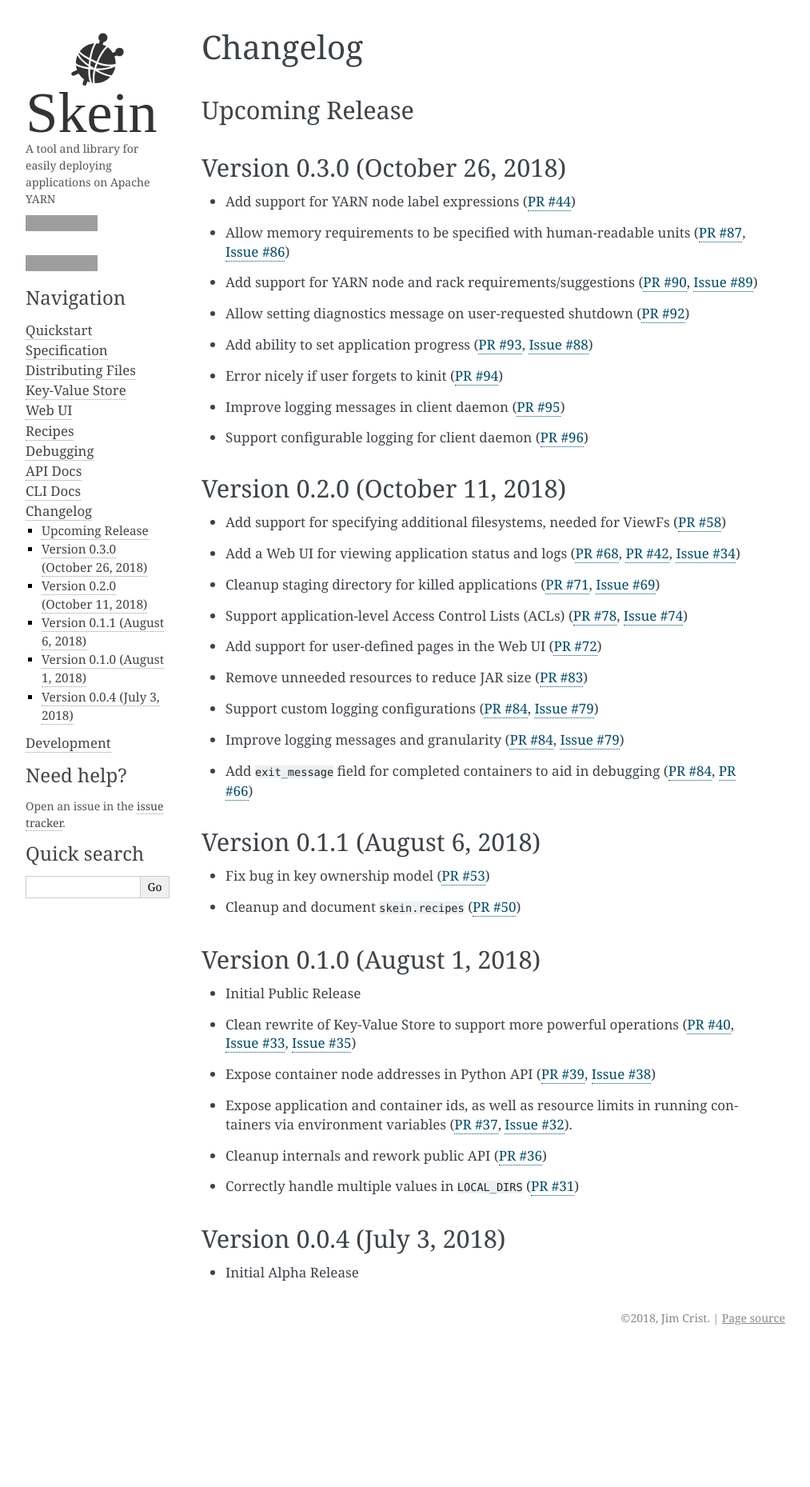
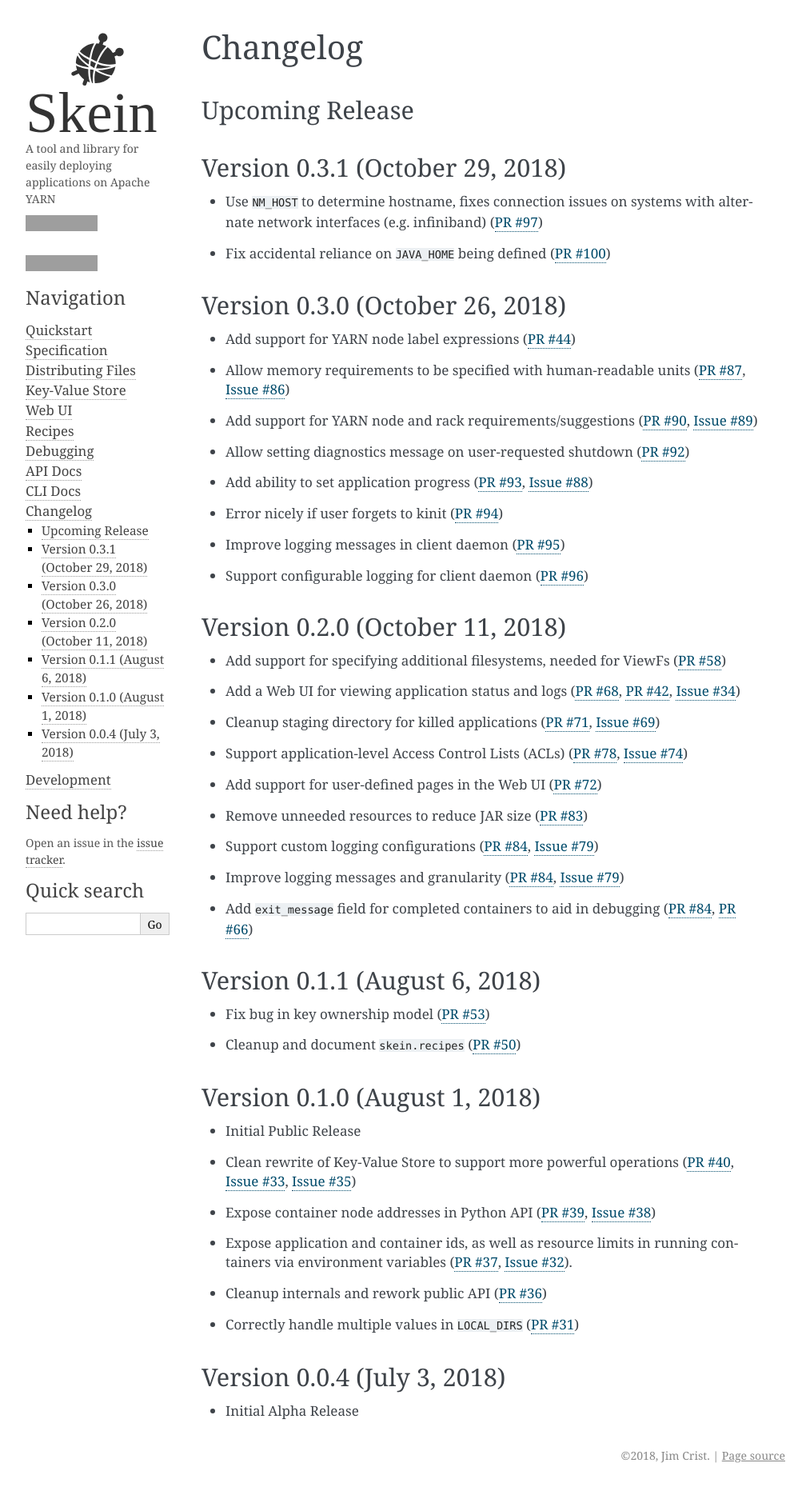
Before and after one commit to jcrist/skein, a Sphinx documentation site: the page built from docs/source/changelog.rst, in a window 1280 px wide. Shown: the whole page at 80% size, without its empty margins (138-1151 px from the left). Built offline with Sphinx 7.4.7, drawn with Linux system fonts in a browser that asks for light colours; before the commit the page ends 1687 px from its top, so only the background shows below that; grey boxes are pictures that could not be loaded.

Commit message:
Update changelog
[skip-tests]

```diff
--- a/docs/source/changelog.rst
+++ b/docs/source/changelog.rst
@@ -3,6 +3,13 @@
 
 Upcoming Release
 ----------------
+
+Version 0.3.1 (October 29, 2018)
+--------------------------------
+
+- Use ``NM_HOST`` to determine hostname, fixes connection issues on systems
+  with alternate network interfaces (e.g. infiniband) (:pr:`97`)
+- Fix accidental reliance on ``JAVA_HOME`` being defined (:pr:`100`)
 
 Version 0.3.0 (October 26, 2018)
 --------------------------------
```
